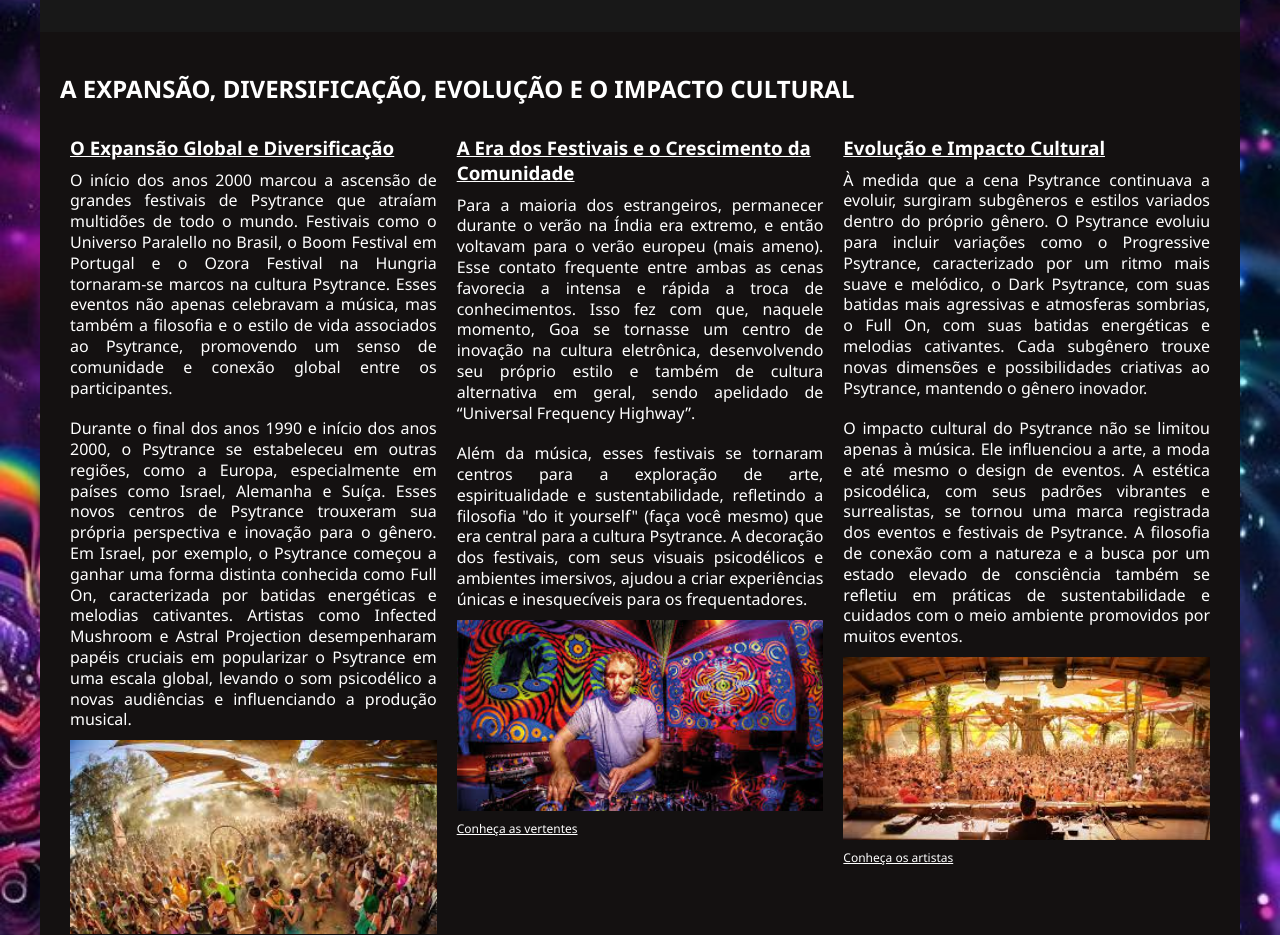
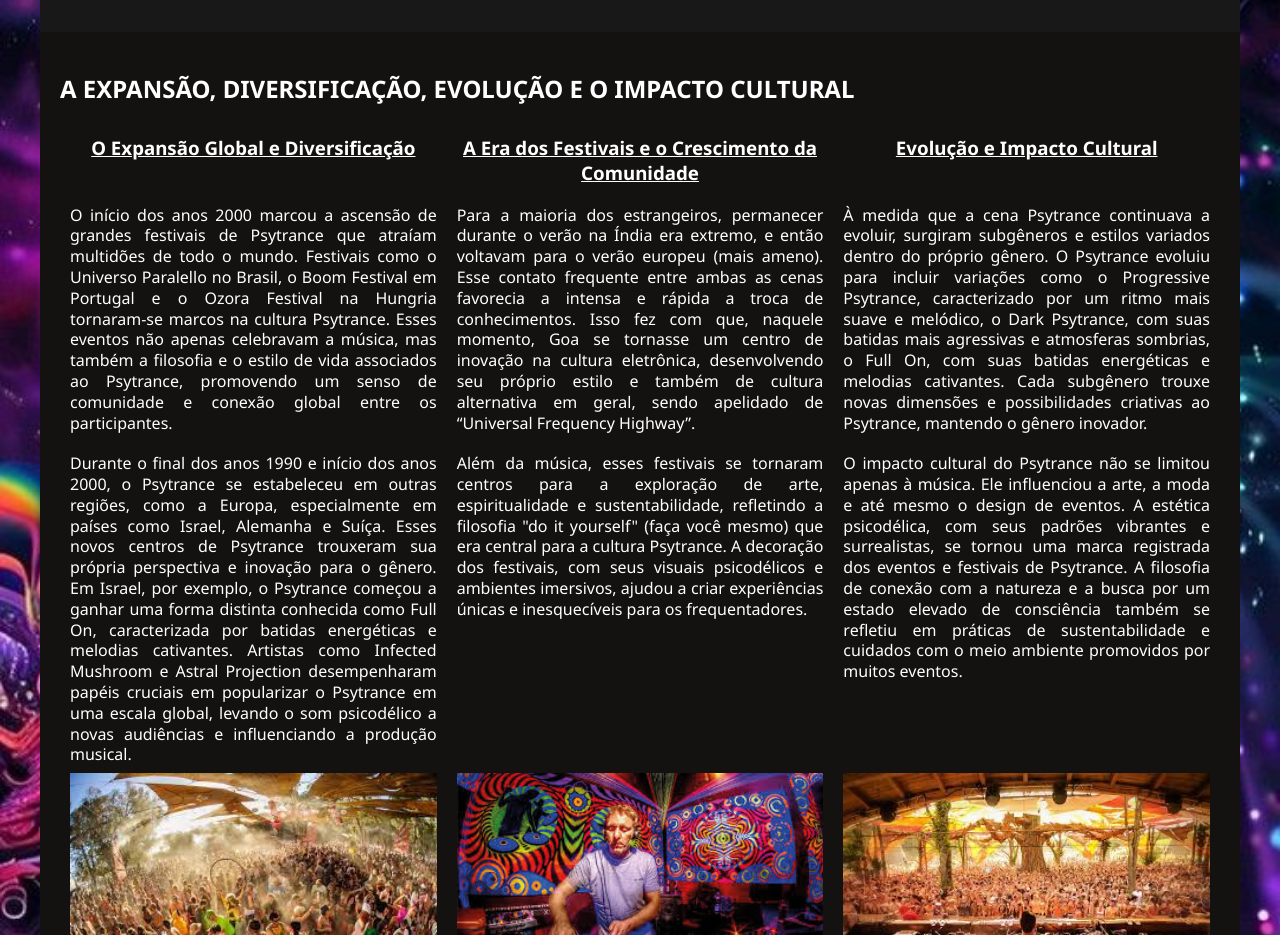
Before and after one commit to VictorHugoSDev/PROJETO-FINAL, a plain HTML site: page origem.html in a window 1280 px wide. Shown: the part 1721-2656 px from the top of the page. Drawn offline with Linux system fonts and the light colour scheme; a web font is replaced by a local one.

Commit message:
Update estilos.css

```diff
--- a/estilos/estilos.css
+++ b/estilos/estilos.css
@@ -258,12 +258,21 @@ section:nth-of-type(1) > div{
     padding: 10px;
 }
 
-.imgExpansao{
-    width: 100%;
-    height: auto;
+.expansao > div > h3{
+    text-align: center;
+    height: 60px;
+}
+
+.expansao > div > p:nth-of-type(even){
+    height: 330px;
 }
 
 .expansao > div > a{
     color: white;
     font-size: 12px;
 }
+
+.imgExpansao{
+    width: 100%;
+    height: auto;
+}
```
